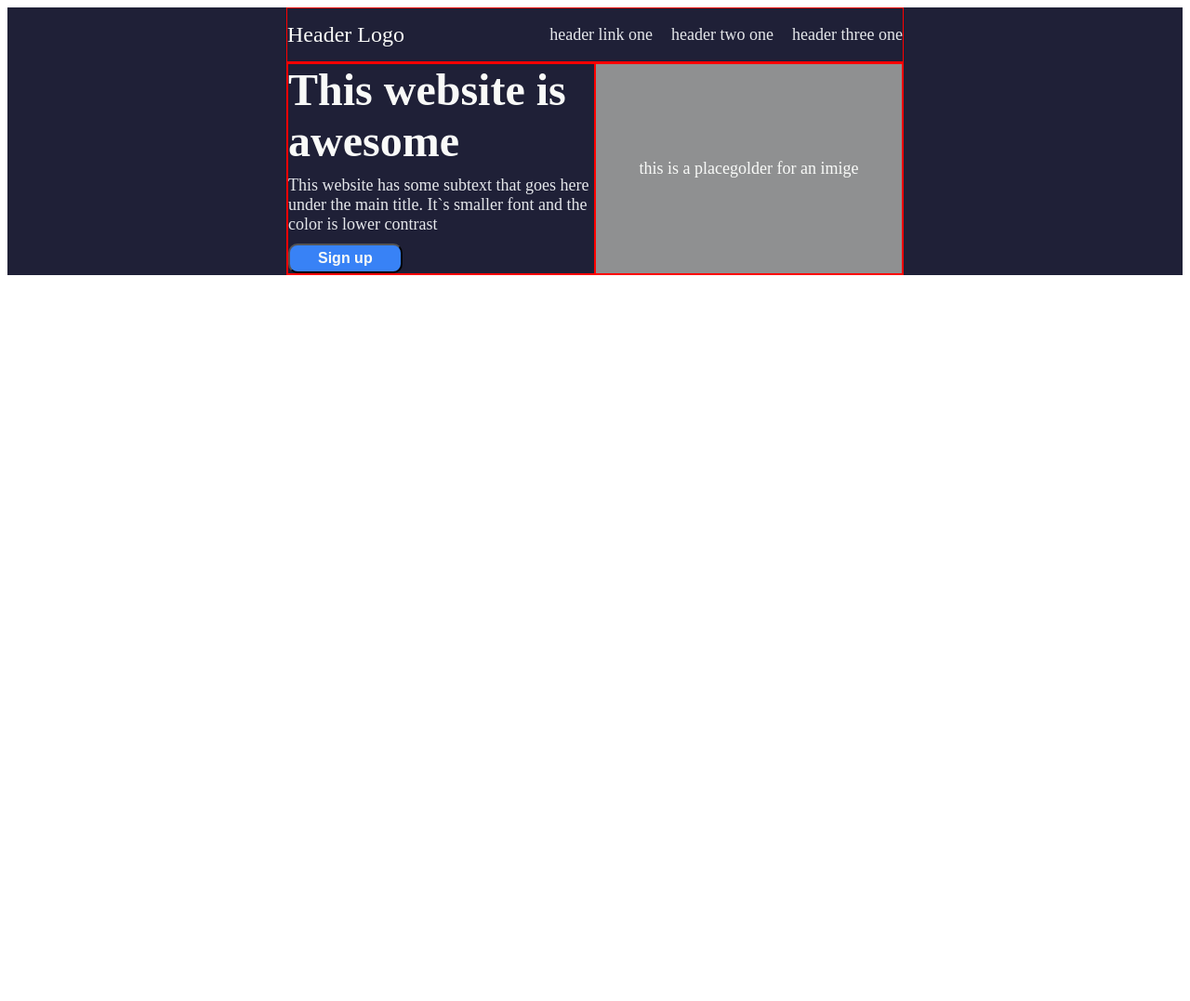
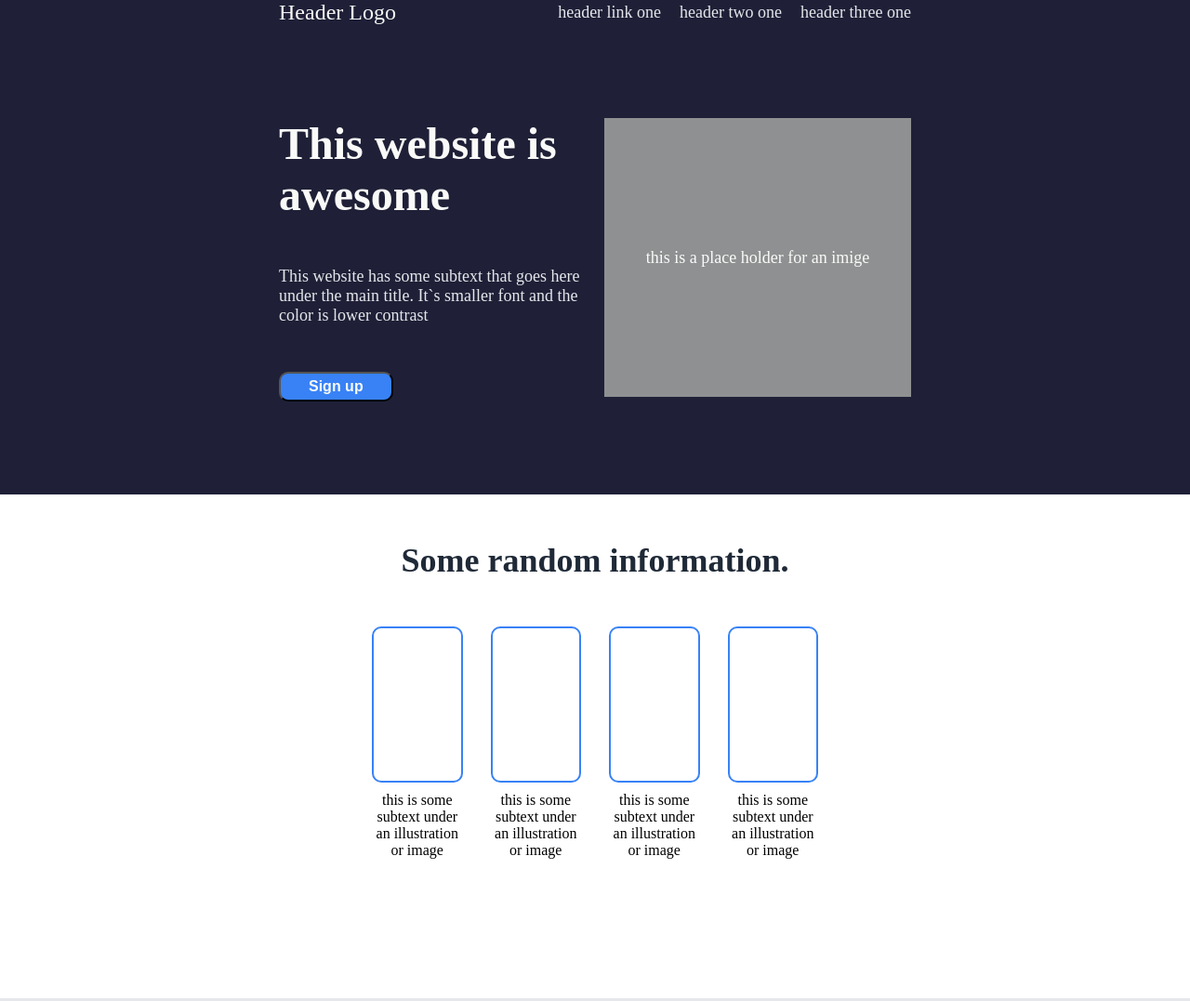
Before and after one commit to Czekoladowy-hub/Landing-Page-Project, a plain HTML site: page index.html in a window 1280 px wide. Shown: the top 1077 px of the page at 93% size. Before the commit the page ends 800 px from the top, so only its background shows below. Drawn offline with Linux system fonts and the light colour scheme.

Commit message:
Creater information and quote section of the page

```diff
--- a/index.html
+++ b/index.html
@@ -31,12 +31,39 @@
           </div>
 
           <div class="header-bottom-right">
-            <p>this is a placegolder for an imige</p>
+            <p>this is a place holder for an imige</p>
           </div>
         </div>
       </div>
-      <div class="information-container"></div>
-      <div class="quote-container"></div>
+      <div class="information-container">
+        <h2 class="random-information">Some random information.</h2>
+        <div class="illustraion-container">
+          <div class="card-container">
+            <div class="card"></div>
+            <p>this is some subtext under an illustration or image</p>
+          </div>
+          <div class="card-container">
+            <div class="card"></div>
+            <p>this is some subtext under an illustration or image</p>
+          </div>
+          <div class="card-container">
+            <div class="card"></div>
+            <p>this is some subtext under an illustration or image</p>
+          </div>
+          <div class="card-container">
+            <div class="card"></div>
+            <p>this is some subtext under an illustration or image</p>
+          </div>
+        </div>
+      </div>
+      <div class="quote-container">
+        <div class="quote">
+          This is an inspiring quote or a testimonial from a customer. Maybe
+          it`s just filling up space or maybe people will actually read it. Who
+          knows? All I know is that it looks nice.
+        </div>
+        <div class="quote-author">-Thor, God of Thunder</div>
+      </div>
       <div class="sign-up-container"></div>
       <div class="footer"></div>
     </div>
--- a/styles.css
+++ b/styles.css
@@ -1,3 +1,7 @@
+* {
+  padding: 0;
+  margin: 0;
+}
 .main-container {
   display: flex;
   flex-direction: column;
@@ -11,12 +15,19 @@ p {
 
 .header {
   background-color: #1f2037;
-  padding: 0 300px;
+  padding: 0 300px 100px 300px;
 }
 
 .header-top {
   display: flex;
   align-items: center;
+  justify-content: space-between;
+}
+
+.header-bottom-left {
+  padding-right: 0px;
+  display: flex;
+  flex-direction: column;
   justify-content: space-between;
 }
 
@@ -36,11 +47,8 @@ p {
 
 .header-bottom {
   display: flex;
-}
-
-.main-container > .header > div,
-.header-bottom > div {
-  border: 1px solid red;
+  padding-top: 100px;
+  gap: 20px;
 }
 
 .header-bottom > div {
@@ -48,14 +56,14 @@ p {
 }
 
 .header-bottom-left > h1 {
-  font-size: 48px;
+  font: 48px extra-bold;
   font-weight: 900;
   color: #f9faf8;
 }
 .header-bottom-left > p {
   font-size: 18px;
   color: #e5e7eb;
-  margin: 10px 0;
+  margin: 50px 0;
 }
 .header-bottom-left > button {
   background-color: #3882f6;
@@ -64,14 +72,64 @@ p {
   font-weight: bold;
   padding: 5px 30px;
   border-radius: 10px;
+  align-self: flex-start;
 }
 .header-bottom-right {
   background-color: #8f9091;
   display: flex;
   justify-content: center;
   align-items: center;
+  height: 300px;
 }
 .header-bottom-right > p {
   font-size: 18px;
   color: #f9faf8;
 }
+
+.random-information {
+  display: flex;
+  justify-content: center;
+  align-items: center;
+  font: 36px extra-bold;
+  font-weight: 900;
+  color: #1f2937;
+  margin: 0;
+  padding: 50px 0 50px 0;
+}
+
+.illustraion-container {
+  display: flex;
+  gap: 30px;
+  padding: 0 400px 150px 400px;
+}
+
+.card-container {
+  display: flex;
+  flex-direction: column;
+  width: 25%;
+  height: 250px;
+}
+
+.card-container > p {
+  text-align: center;
+  margin-top: 10px;
+}
+.card {
+  flex: 1;
+  border: 2px solid #3882f6;
+  border-radius: 10px;
+}
+
+.quote-container {
+  padding: 100px 600px;
+  display: flex;
+  flex-direction: column;
+  background-color: #e5e7eb;
+  font: 36px light italic;
+}
+
+.quote-author {
+  font-size: 24px;
+  font-weight: bold;
+  align-self: flex-end;
+}
```
